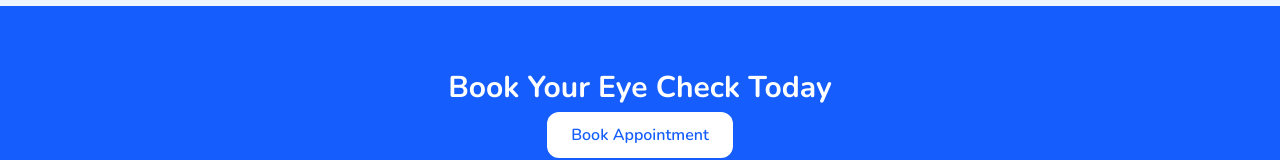
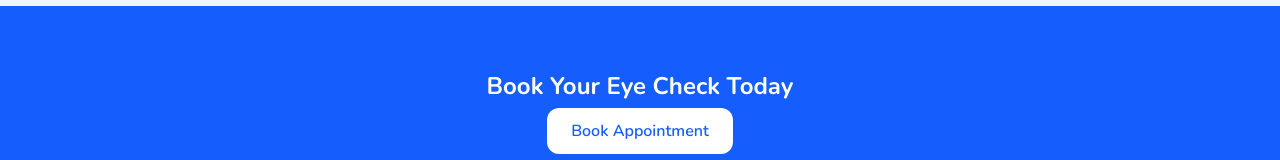
Before and after one commit to JoshTino/nobis, a React (Vite) app: page / in a window 1280 px wide. Shown: the part 3009-3169 px from the top of the page. Built offline with nearby package versions, Linux system fonts and the light colour scheme.

Commit message:
feat: add padding to text

```diff
--- a/components/NobisLandingPage.jsx
+++ b/components/NobisLandingPage.jsx
@@ -207,7 +207,7 @@ export default function NobisLandingPage() {
       {/* CTA */}
       <section className="py-16 bg-blue-600 text-white text-center">
         <motion.div variants={fadeUp} initial="hidden" whileInView="show">
-          <h2 className="font-nunito text-3xl font-bold mb-4">Book Your Eye Check Today</h2>
+          <h2 className="font-nunito text-2xl px-2 font-bold mb-4">Book Your Eye Check Today</h2>
           <a href="https://wa.me/0000" className="font-nunito bg-white text-blue-600 px-6 py-3 rounded-xl font-semibold">Book Appointment</a>
         </motion.div>
       </section>
```
